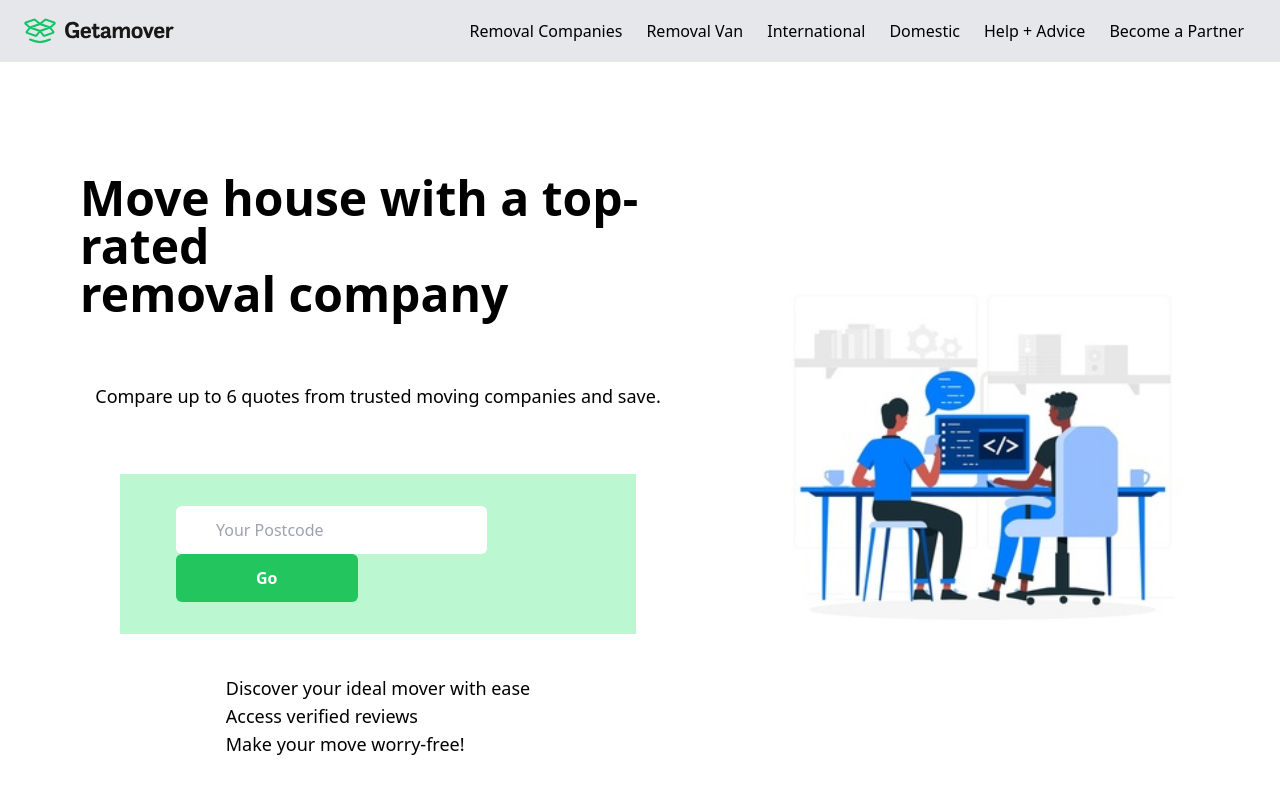
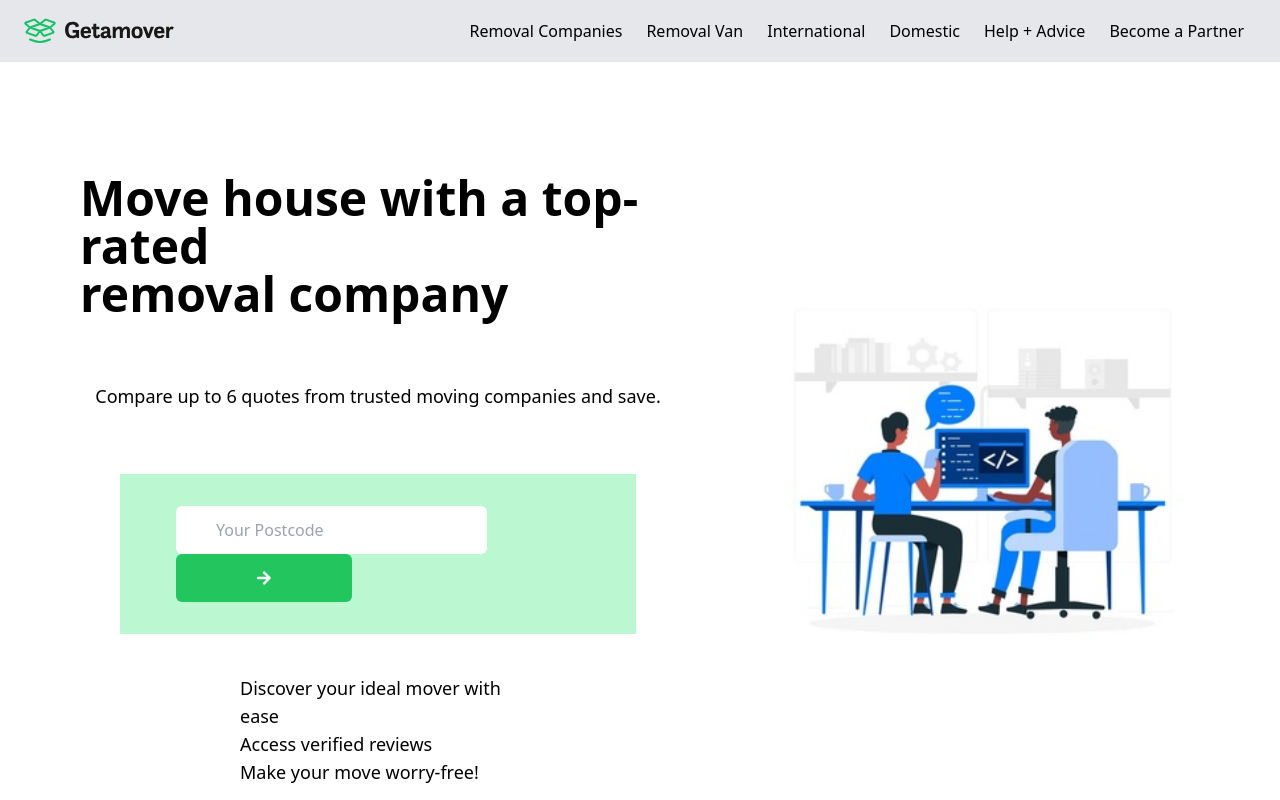
Before and after one commit to codewithahad01/getamover, a React (Create React App) app: page / in a window 1280 px wide. Shown: the top 800 px of the page. Built offline with nearby package versions, Linux system fonts and the light colour scheme.

Commit message:
contens section added

```diff
--- a/src/components/Content.js
+++ b/src/components/Content.js
@@ -1,5 +1,6 @@
 import React from "react";
 import image from '../assets/two.jpg'
+import {FaArrowRight} from 'react-icons/fa'
 
 
 const Content = () => {
@@ -12,12 +13,12 @@ const Content = () => {
                 <div className="bg-green-200 py-8 px-14 m-10 ">
                     <form action="#">
                         <input className="px-10 py-3 p-5 rounded-md outline-gray-500 mr-2" type='text'placeholder="Your Postcode" />
-                        <button className="bg-green-500 font-bold rounded-md px-20 py-3 text-white hover:bg-green-700">
-                        {/* <img className="w-5 h-5" src={forwardBtn} alt='forward Button' /> */}
-                        Go</button>
+                        <button className="bg-green-500 font-bold rounded-md px-20 py-4 text-white hover:bg-green-700">
+                            <FaArrowRight />
+                        </button>
                     </form>
                     </div>
-                    <ol className="text-lg grid grid-cols-1">
+                    <ol className="text-lg grid grid-cols-1 mx-40">
                         <li>Discover your ideal mover with ease</li>
                         <li>Access verified reviews</li>
                         <li>Make your move worry-free!</li>
```
